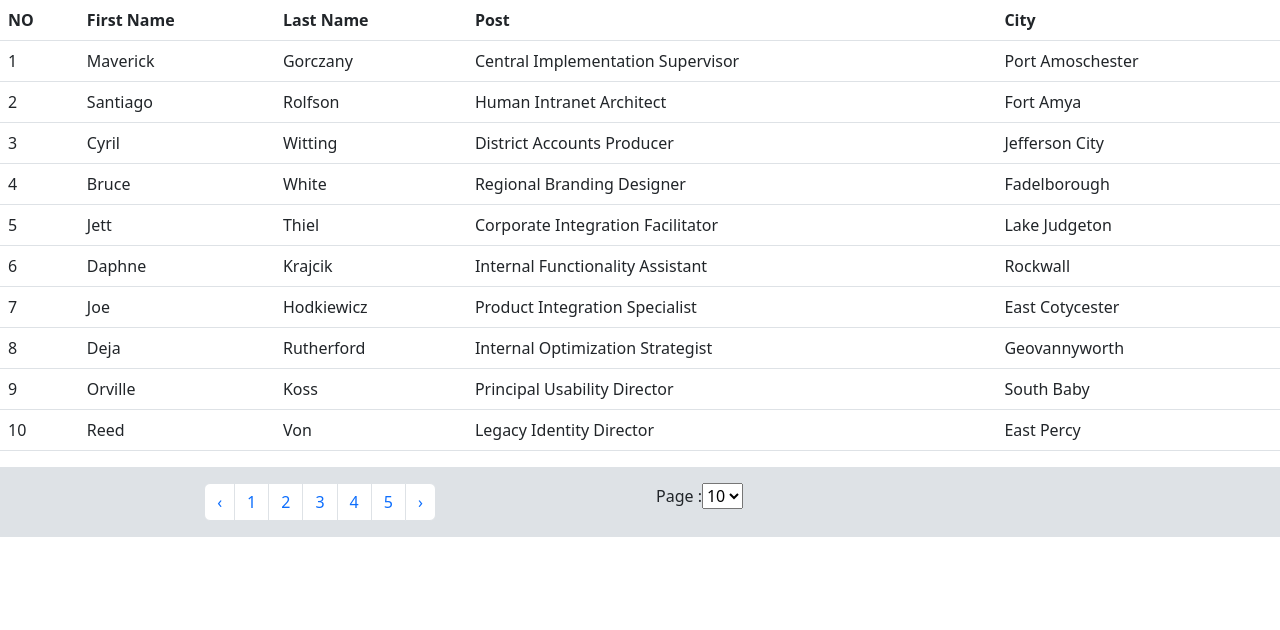
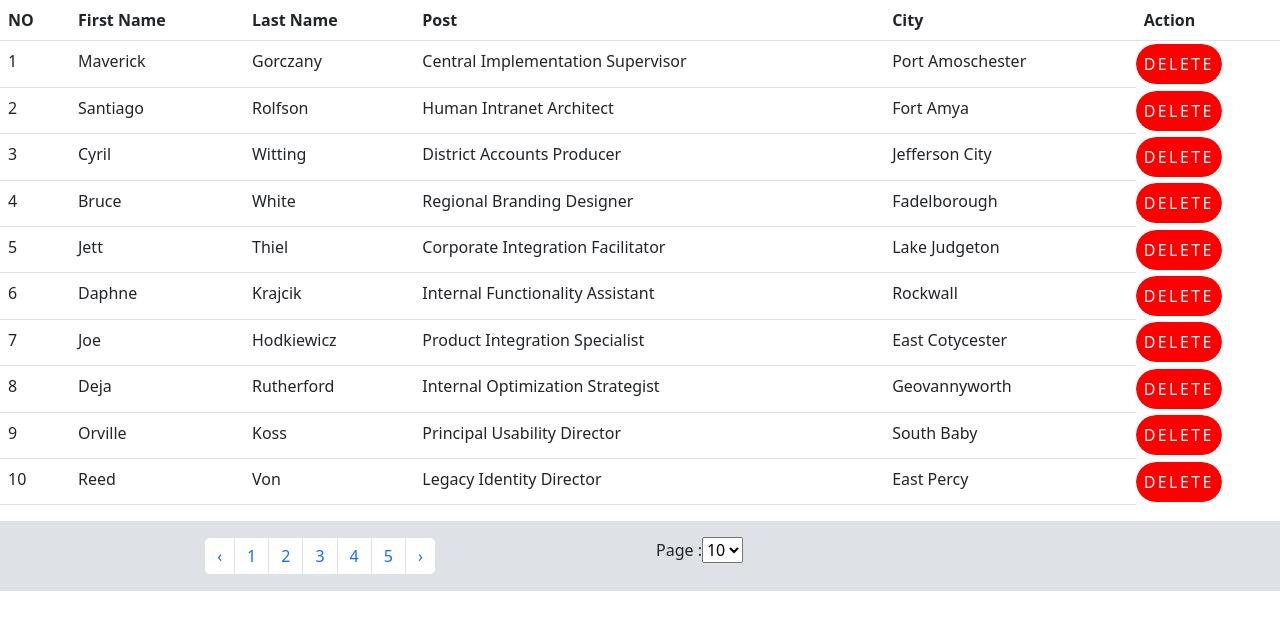
Before and after one commit to jkvaland17/Reusable_Component_Table, a React (Create React App) app: page / in a window 1280 px wide. Shown: the top 630 px of the page. Built offline with nearby package versions, Linux system fonts and the light colour scheme.

Commit message:
fdfdfbdbdb

```diff
--- a/src/App.scss
+++ b/src/App.scss
@@ -30,3 +30,48 @@
     justify-content: center;
   }
 }
+
+button {
+  display: inline-block;
+  padding: .75rem 1.25rem;
+  border-radius: 10rem;
+  color: #fff;
+  text-transform: uppercase;
+  font-size: 1rem;
+  letter-spacing: .15rem;
+  transition: all .3s;
+  position: relative;
+  overflow: hidden;
+  z-index: 1;
+  margin:0.2rem 0 ;
+  border: none;
+  &:after {
+    content: '';
+    position: absolute;
+    bottom: 0;
+    left: 0;
+    width: 100%;
+    height: 100%;
+    background-color: red;
+    border-radius: 10rem;
+    z-index: -2;
+  }
+  &:before {
+    content: '';
+    position: absolute;
+    bottom: 0;
+    left: 0;
+    width: 0%;
+    height: 100%;
+    background-color: darken(red, 15%);
+    transition: all .3s;
+    border-radius: 10rem;
+    z-index: -1;
+  }
+  &:hover {
+    color: #fff;
+    &:before {
+      width: 100%;
+    }
+  }
+}
--- a/src/component/CustomeTable.js
+++ b/src/component/CustomeTable.js
@@ -1,4 +1,4 @@
-import React, { useState } from "react";
+import React, { useState, useMemo } from "react";
 import { Table } from "react-bootstrap";
 import PagePagination from "./Pagination";
 
@@ -6,8 +6,8 @@ const CustomeTable = ({ data, columns }) => {
   const [sortConfig, setSortConfig] = useState(null);
   const [showPerPage, setShowPerPage] = useState(10);
   const [page, setPage] = useState();
-
-  const sortedData = React.useMemo(() => {
+  const [deldata, setdeldata] = useState();
+  const sortedData = useMemo(() => {
     let sortedData = [...data];
     if (sortConfig !== null) {
       sortedData.sort((a, b) => {
@@ -41,6 +41,14 @@ const CustomeTable = ({ data, columns }) => {
     setShowPerPage(pageValue);
   };
   // pagination end
+
+  // remove colume start
+  const handleDelete = (id) => {
+    sortedData.splice(id, 1);
+    setdeldata(sortedData);
+    console.log(deldata);
+  };
+  // remove colume end
   return (
     <>
       <Table>
@@ -61,9 +69,19 @@ const CustomeTable = ({ data, columns }) => {
             .slice(page * showPerPage, (page + 1) * showPerPage)
             .map((row) => (
               <tr key={row.id}>
-                {columns.map((column) => (
-                  <td key={column.key}>{row[column.key]}</td>
-                ))}
+                {columns.map((column) => {
+                  if (column.key === "btn") {
+                    return (
+                      <button
+                        onClick={() => handleDelete(row.id)}
+                        key={column.key}
+                      >
+                        delete
+                      </button>
+                    );
+                  }
+                  return <td key={column.key}>{row[column.key]}</td>;
+                })}
               </tr>
             ))}
         </tbody>
--- a/src/component/HomePage.js
+++ b/src/component/HomePage.js
@@ -8,6 +8,7 @@ const columns = [
   { key: "lastname", label: "Last Name" },
   { key: "post", label: "Post" },
   { key: "city", label: "City" },
+  { key: "btn", label: "Action" },
 ];
 const HomePage = () => {
   return (
```
